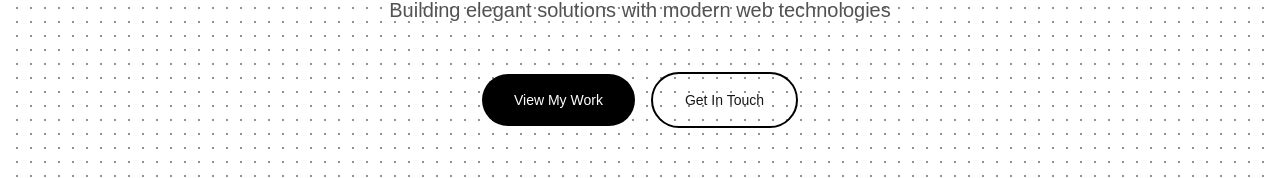
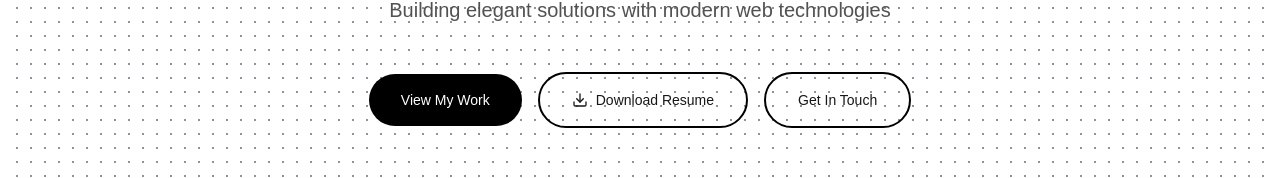
Before and after one commit to Dchole/portfolio, a Next.js app: page / in a window 1280 px wide. Shown: the part 448-626 px from the top of the page. Built offline with nearby package versions, Linux system fonts and the light colour scheme; no server answers.

Commit message:
feat: Add download link for resume in Hero section

```diff
--- a/components/sections/Hero.tsx
+++ b/components/sections/Hero.tsx
@@ -1,7 +1,7 @@
 "use client";
 
 import { motion } from "framer-motion";
-import { ArrowDown } from "lucide-react";
+import { ArrowDown, Download } from "lucide-react";
 import { personalInfo } from "@/data/portfolio";
 
 export function Hero() {
@@ -45,6 +45,14 @@ export function Hero() {
             View My Work
           </a>
           <a
+            href="/Derek_Oware_Resume.pdf"
+            download
+            className="inline-flex items-center gap-2 rounded-full border-2 border-black px-8 py-4 text-sm font-medium transition-colors hover:bg-black hover:text-white dark:border-white dark:hover:bg-white dark:hover:text-black"
+          >
+            <Download className="h-4 w-4" />
+            Download Resume
+          </a>
+          <a
             href="#contact"
             className="rounded-full border-2 border-black px-8 py-4 text-sm font-medium transition-colors hover:bg-black hover:text-white dark:border-white dark:hover:bg-white dark:hover:text-black"
           >
```
Also changed, not shown: 1 other file (tests, documents, lock files or other folders).
